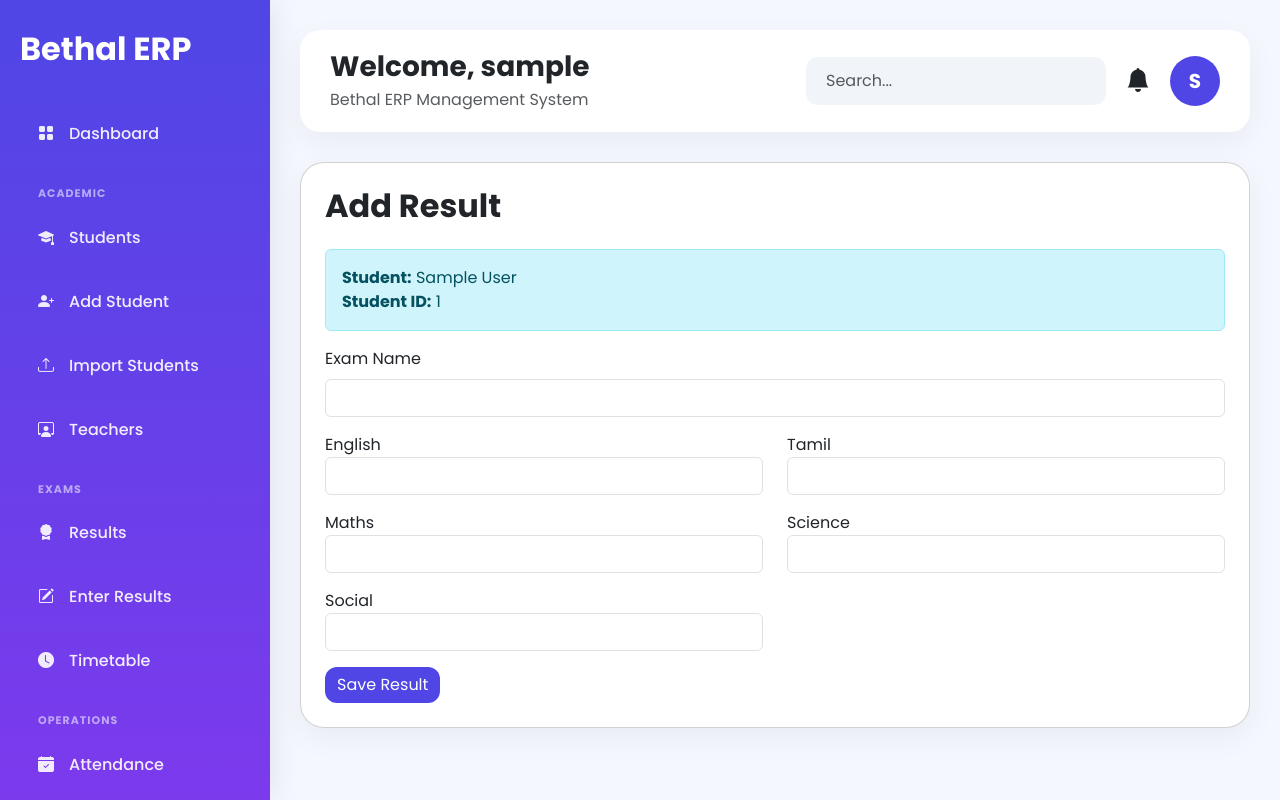
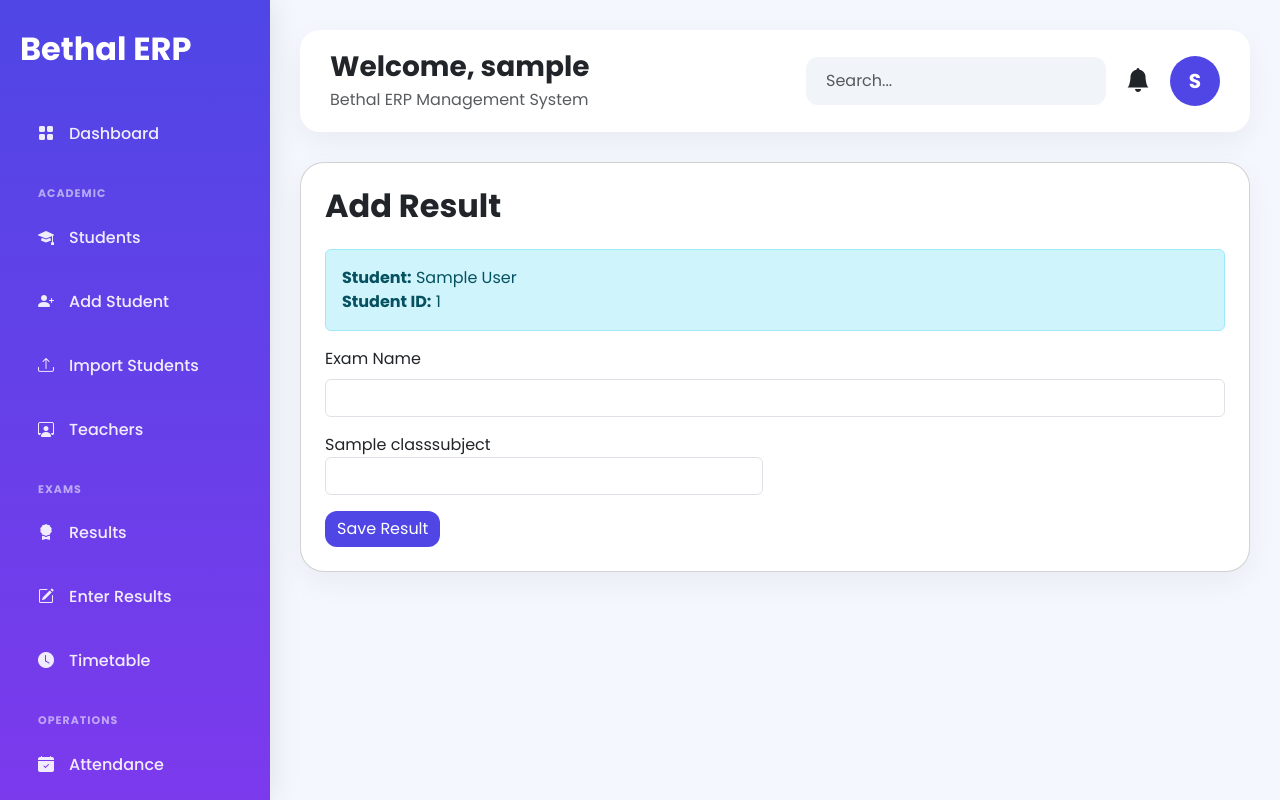
Before and after one commit to Mugilan-11/School_erp_system, a Django app: page /student/1/ in a window 1280 px wide. Run offline with Django 5.2, Linux system fonts and the light colour scheme; a user stored in the database is signed in; tables that the repository leaves empty hold one stand-in row (values such as "Sample post").

Commit message:
Changes in Result Models

```diff
--- a/exams/models.py
+++ b/exams/models.py
@@ -126,3 +126,28 @@ class SubjectMark(models.Model):
 
     def __str__(self):
         return self.subject_name
+
+class ClassSubject(models.Model):
+
+    student_class = models.CharField(
+        max_length=20,
+        choices=Student.CLASS_CHOICES,
+    )
+
+    subject_name = models.CharField(
+        max_length=100,
+    )
+
+    class Meta:
+
+        ordering = [
+            "student_class",
+            "subject_name",
+        ]
+
+    def __str__(self):
+
+        return (
+            f"{self.student_class} - "
+            f"{self.subject_name}"
+        )
--- a/exams/views.py
+++ b/exams/views.py
@@ -1,3 +1,5 @@
+from urllib import request
+
 from django.core.paginator import Paginator
 from django.db.models import Q
 from django.shortcuts import redirect
@@ -18,6 +20,7 @@ from .forms import (
 from .models import (
     ExamResult,
     SubjectMark,
+    ClassSubject,
 )
 
 
@@ -287,18 +290,14 @@ def add_student_result(
             exam_name=exam_name,
         )
 
-        subjects = [
-            "English",
-            "Tamil",
-            "Maths",
-            "Science",
-            "Social",
-        ]
+        subjects = ClassSubject.objects.filter(
+    student_class=student.student_class
+)
 
         for subject in subjects:
 
             mark = request.POST.get(
-                subject,
+                subject.subject_name,
                 0
             )
 
@@ -312,7 +311,7 @@ def add_student_result(
 
             SubjectMark.objects.create(
                 exam_result=result,
-                subject_name=subject,
+                subject_name=subject.subject_name,
                 mark_obtained=mark,
                 maximum_mark=100,
             )
@@ -325,10 +324,15 @@ def add_student_result(
             "result_list"
         )
 
+    subjects = ClassSubject.objects.filter(
+    student_class=student.student_class
+)
+
     return render(
-        request,
-        "exams/add_student_result.html",
-        {
-            "student": student,
-        },
-    )
+    request,
+    "exams/add_student_result.html",
+    {
+        "student": student,
+        "subjects": subjects,
+    },
+)
--- a/students/models.py
+++ b/students/models.py
@@ -37,11 +37,15 @@ class Student(models.Model):
     first_name = models.CharField(
         max_length=100,
         db_index=True,
+        null=True,
+        blank=True,
     )
 
     last_name = models.CharField(
         max_length=100,
         db_index=True,
+        null=True,
+        blank=True,
     )
 
     admission_no = models.CharField(
@@ -53,6 +57,7 @@ class Student(models.Model):
         max_length=200,
         blank=True,
         db_index=True,
+
     )
 
     student_id = models.CharField(
@@ -67,16 +72,26 @@ class Student(models.Model):
         max_length=10,
         choices=CLASS_CHOICES,
         db_index=True,
+        null=True,
+        blank=True,
     )
 
     gender = models.CharField(
         max_length=10,
         choices=GENDER_CHOICES,
+        null=True,
+        blank=True,
     )
 
-    date_of_birth = models.DateField()
+    date_of_birth = models.DateField(
+        null=True,
+        blank=True,
+    )
 
-    address = models.TextField()
+    address = models.TextField(
+        null=True,
+        blank=True,
+    )
 
     profile_picture = models.ImageField(
         upload_to="students/",
--- a/templates/exams/add_student_result.html
+++ b/templates/exams/add_student_result.html
@@ -41,13 +41,17 @@
 
         <div class="row">
 
+    {% for subject in subjects %}
+
     <div class="col-md-6 mb-3">
 
-                <label>English</label>
+        <label>
+            {{ subject.subject_name }}
+        </label>
 
         <input
             type="number"
-                    name="English"
+            name="{{ subject.subject_name }}"
             class="form-control"
             min="0"
             max="100"
@@ -56,65 +60,7 @@
 
     </div>
 
-            <div class="col-md-6 mb-3">
-
-                <label>Tamil</label>
-
-                <input
-                    type="number"
-                    name="Tamil"
-                    class="form-control"
-                    min="0"
-                    max="100"
-                    required
-                >
-
-            </div>
-
-            <div class="col-md-6 mb-3">
-
-                <label>Maths</label>
-
-                <input
-                    type="number"
-                    name="Maths"
-                    class="form-control"
-                    min="0"
-                    max="100"
-                    required
-                >
-
-            </div>
-
-            <div class="col-md-6 mb-3">
-
-                <label>Science</label>
-
-                <input
-                    type="number"
-                    name="Science"
-                    class="form-control"
-                    min="0"
-                    max="100"
-                    required
-                >
-
-            </div>
-
-            <div class="col-md-6 mb-3">
-
-                <label>Social</label>
-
-                <input
-                    type="number"
-                    name="Social"
-                    class="form-control"
-                    min="0"
-                    max="100"
-                    required
-                >
-
-            </div>
+    {% endfor %}
 
 </div>
 
```
Also changed, not shown: exams/admin.py (+7 -1 lines), students/services.py (+25 -27 lines), templates/students/delete_student.html (added, +46 -0 lines), exams/migrations/0003_classsubject.py (added), students/migrations/0003_alter_student_address_alter_student_date_of_birth_and_more.py (added). Lines whose indentation alone changed are shown as unchanged.
